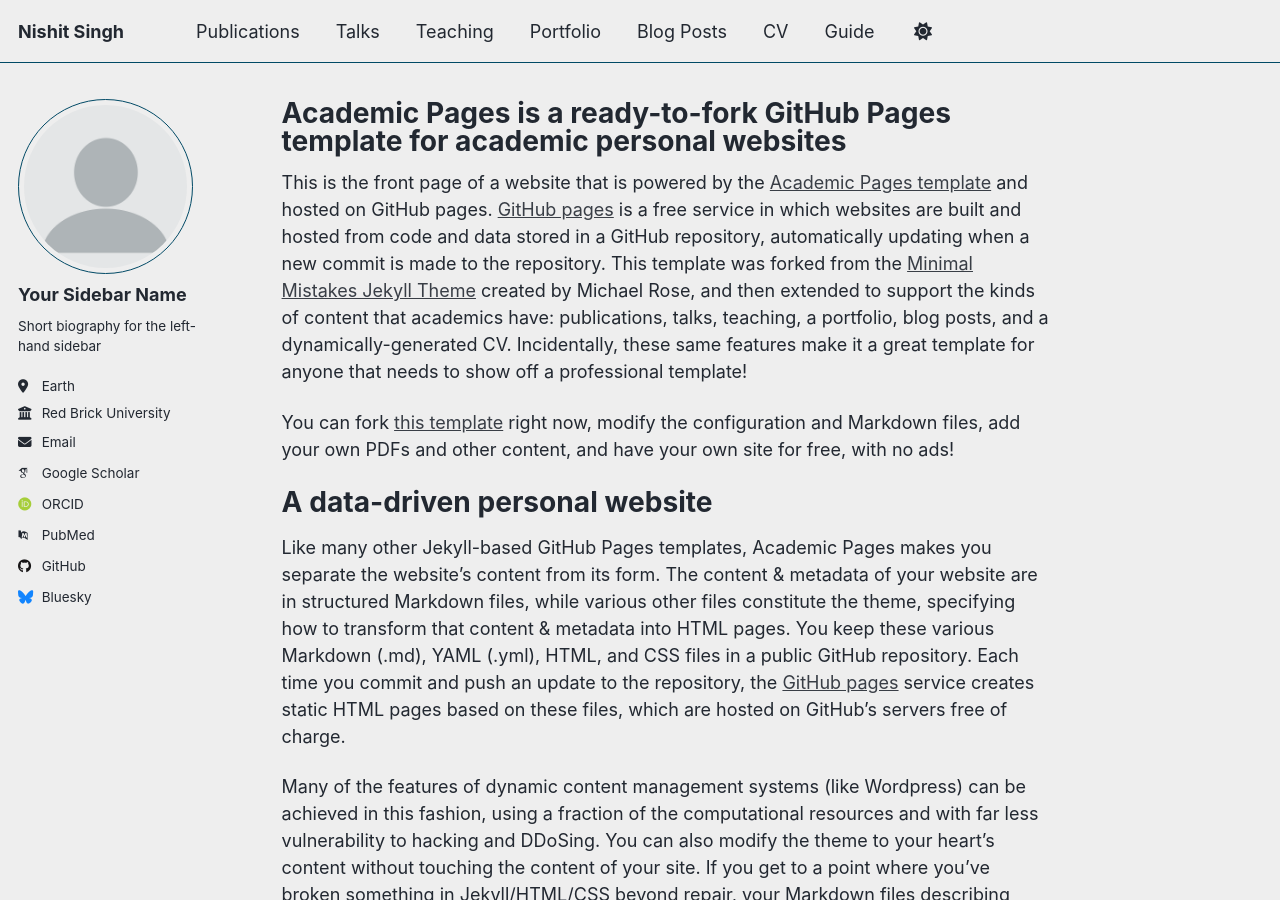
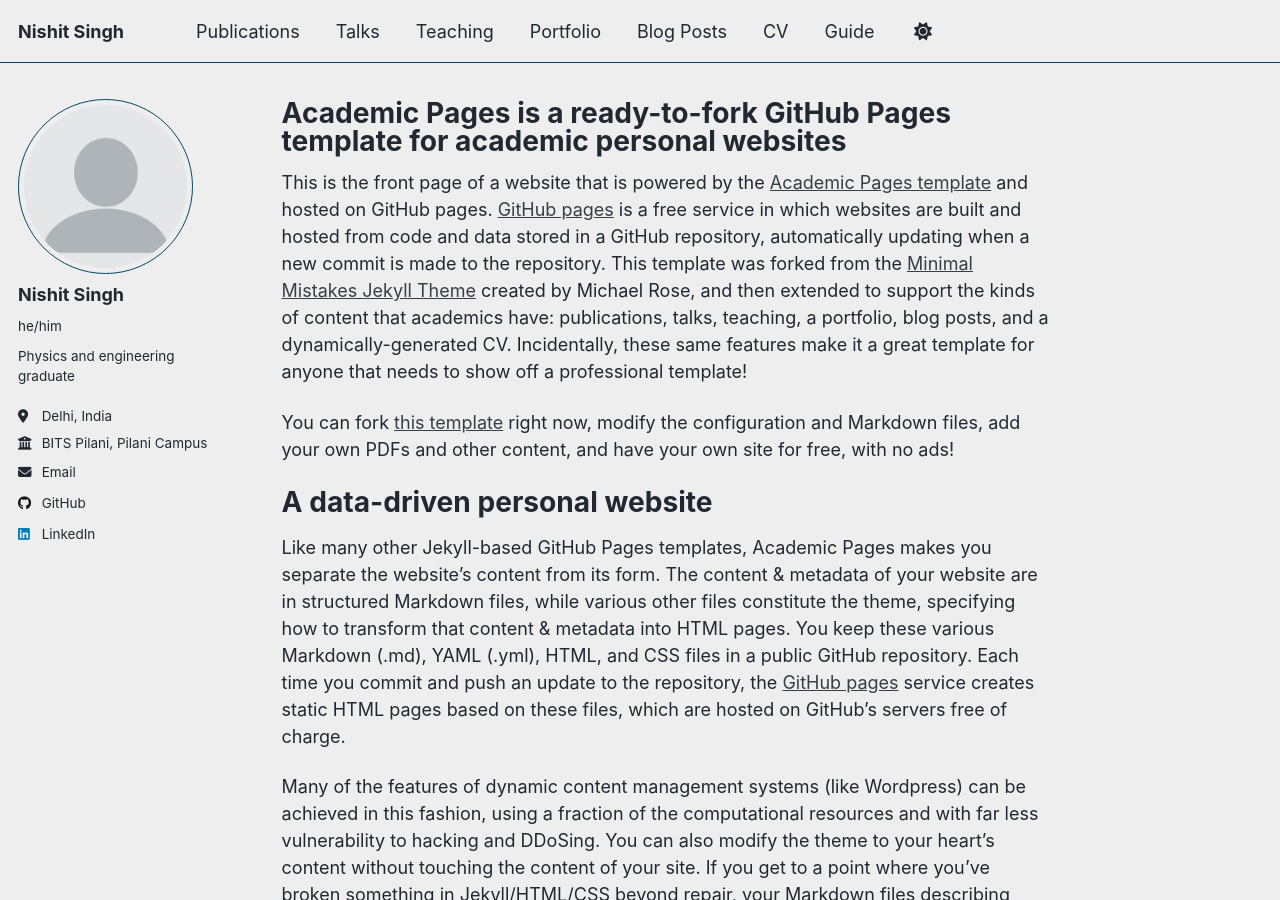
Before and after one commit to poppitypopper/poppitypopper.github.io, a Jekyll site: the page built from _pages/about.md, in a window 1280 px wide and 900 px high. Built offline with Jekyll 4.4.1, drawn with Linux system fonts in a browser that asks for light colours; some web fonts are replaced; a script that is not in the unit is left out.

Commit message:
Update _config.yml

```diff
--- a/_config.yml
+++ b/_config.yml
@@ -24,23 +24,23 @@ repository               : "poppitypopper/poppitypopper.github.io"
 author:
   # Biographic information
   avatar           : "profile.png"
-  name             : "Your Sidebar Name"
-  pronouns         : # example: "she/her"
-  bio              : "Short biography for the left-hand sidebar"
-  location         : "Earth"
-  employer         : "Red Brick University"
+  name             : "Nishit Singh"
+  pronouns         : he/him # example: "she/her"
+  bio              : "Physics and engineering graduate"
+  location         : "Delhi, India"
+  employer         : "BITS Pilani, Pilani Campus"
   uri              : # URL
-  email            : "none@example.org"
+  email            : "f20221317@pilani.bits-pilani.ac.in"
 
   # Academic websites
   academia         : # URL
   arxiv            : # URL - Update with the correct link to your profile
-  googlescholar    : "https://scholar.google.com/citations?user=PS_CX0AAAAAJ"
+  googlescholar    :
   inspire-hep      : # URL
   impactstory      : # URL
-  orcid            : "https://orcid.org/yourorcidurl"
+  orcid            :
   semantic         : # URL
-  pubmed           : "https://www.ncbi.nlm.nih.gov/pubmed/?term=john+snow"
+  pubmed           :
   researchgate     : # URL
   scopus           : # URL
 
@@ -48,13 +48,13 @@ author:
   bitbucket        : # Username - Update with your username on the site
   codepen          : # Username
   dribbble         : # Username
-  github           : "academicpages"
+  github           : "poppitypopper"
   kaggle           : # Username
   stackoverflow    : # User number or user number and name (i.e., use "1" or "1/jeff-atwood")
 
   # Social media
   artstation       : # Username
-  bluesky          : "bsky.app" # Replace this with you Bluesky username
+  bluesky          : # Replace this with you Bluesky username
   facebook         : # Username
   flickr           : # Username
   foursquare       : # Username
@@ -63,7 +63,7 @@ author:
   keybase          : # Username
   instagram        : # Username
   lastfm           : # Username
-  linkedin         : # Username
+  linkedin         : "https://www.linkedin.com/in/nishit-singh-0147151a2/" # Username
   mastodon         : # URL
   medium           : # URL
   pinterest        : # Username
```
